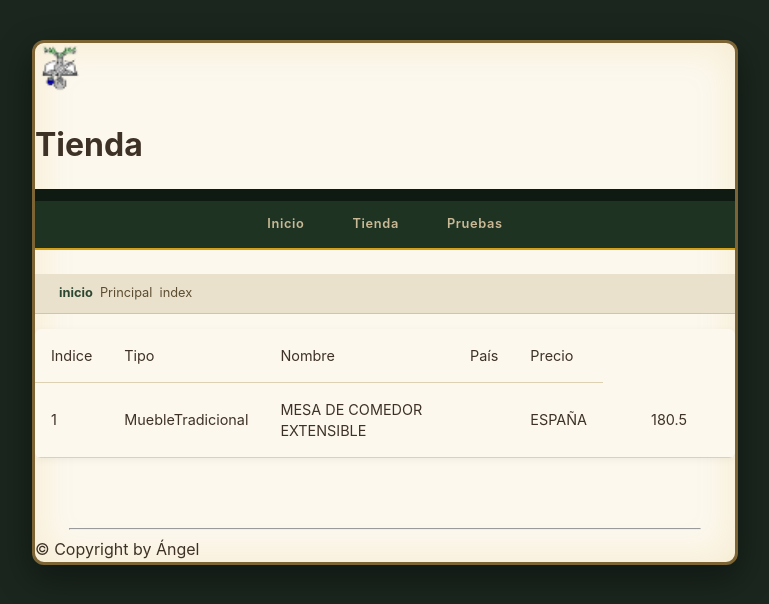
After one commit to aortcla/2026-27_relacion6, a PHP site: page /aplicacion/principal/index.php in a window 1280 px wide. The commit adds this page. Shown: the top 604 px of the page, without its empty margins (255-1024 px from the left). Run offline with PHP 8.4, Linux system fonts and the light colour scheme.

Commit message:
13/11/2026

```diff
--- a/web/aplicacion/plantilla/plantilla.php
+++ b/web/aplicacion/plantilla/plantilla.php
@@ -67,6 +67,8 @@ function inicioCuerpo(string $cabecera, array $ubicacion = [])
             <div class="barraMenu">
                 <ul>
                     <li><a href="/index.php">Inicio</a></li>
+                    <li><a href="/aplicacion/principal/index.php">Tienda</a></li>
+                    <li><a href="/aplicacion/principal/pruebas.php">Pruebas</a></li>
                  </ul>
 
             </div>
--- /dev/null
+++ b/web/aplicacion/principal/index.php
@@ -0,0 +1,53 @@
+<?php
+include_once(dirname(__FILE__) . "/../../cabecera.php");
+
+//controlador
+$barra=[
+    [
+    "TEXTO"=> "inicio",
+    "ENLACE"=> "/index.php"],
+    [
+    "TEXTO"=> "Principal"
+    ],
+    [
+    "TEXTO"=> "index"
+    ],
+];
+
+
+//dibuja la plantilla de la vista
+inicioCabecera("APLICACION PRIMER TRIMESTRE");
+cabecera();
+finCabecera();
+inicioCuerpo("Tienda", $barra);
+cuerpo($arrayMuebles); //llamo a la vista
+finCuerpo();
+// **********************************************************
+
+//vista
+function cabecera() {}
+//vista
+function cuerpo($arrayMuebles)
+{
+?>
+    <table>
+        <thead>
+            <td>Indice</td>
+            <td>Tipo</td>
+            <td>Nombre</td>
+            <td>País</td>
+            <td>Precio</td>
+        </thead>
+        <tbody>
+            <td>1</td>
+            <td><?php echo get_class($arrayMuebles[0]) ?></td>
+            <td><?php echo $arrayMuebles[0]->getNombre() ?><td>
+            <td><?php echo $arrayMuebles[0]->getPais() ?><td>
+            <td><?php echo $arrayMuebles[0]->getPrecio() ?><td>
+        </tbody>
+    </table>
+<?php
+
+
+
+}
--- a/web/cabecera.php
+++ b/web/cabecera.php
@@ -27,3 +27,61 @@ spl_autoload_register(function ($clase){
 include(RUTABASE."/aplicacion/plantilla/plantilla.php");
 
 //creo todos los objetos que necesita mi aplicación
+
+include_once __DIR__ . '/scripts/librerias/validacion.php';
+
+$arrayMuebles = [
+    new MuebleTradicional(
+    nombre: "Mesa de comedor extensible",
+    fabricante: "Carpintería Ibérica",
+    pais: "ESPAÑA",
+    anio: 2023,
+    fechaIniVenta: "01/06/2023",
+    fechaFinVenta: "31/12/2035",
+    precio: 180.50,
+    peso: 45.0,
+    serie: "S02"
+),
+    new MuebleTradicional(
+    nombre: "Estantería de nogal",
+    fabricante: "Mobiliario Italiano",
+    pais: "ITALIA",
+    anio: 2021,
+    fechaIniVenta: "15/09/2021",
+    fechaFinVenta: "31/12/2028",
+    precio: 120.00,
+    peso: 30.5,
+    serie: "S08"
+),
+    new MuebleTradicional(
+    nombre: "Cómoda de 4 cajones",
+    fabricante: "WoodCraft Design",
+    pais: "ALEMANIA",
+    anio: 2024,
+    fechaIniVenta: "01/02/2024",
+    fechaFinVenta: "31/12/2040",
+    precio: 210.75,
+    peso: 55.0,
+    serie: "S15"
+),
+    new MubleReciclado(
+    nombre: "Banco de jardín de madera recuperada",
+    fabricante: "EcoMuebles Sur",
+    pais: "ESPAÑA",
+    anio: 2024,
+    fechaIniVenta: "01/03/2024",
+    fechaFinVenta: "31/12/2038",
+    precio: 130.00,
+    porcentajeReciclado: 90
+),
+    new MubleReciclado(
+    nombre: "Estantería industrial reciclada",
+    fabricante: "ReDesign Lab",
+    pais: "ITALIA",
+    anio: 2022,
+    fechaIniVenta: "15/08/2022",
+    fechaFinVenta: "31/12/2030",
+    precio: 160.25,
+    porcentajeReciclado: 75
+)
+];
--- a/web/estilos/base.css
+++ b/web/estilos/base.css
@@ -1,10 +1,10 @@
-@charset "UTF8";
+@charset "UTF-8";
 
 body {
-  background-color: #0c0d12;
+  background-color: #1a261e;
   font-size: 16px;
   font-family: -apple-system, BlinkMacSystemFont, "Segoe UI", Roboto, Helvetica, Arial, sans-serif;
-  color: #1d1d1f;
+  color: #3e3226;
   line-height: 1.47059;
   margin: 0;
   padding: 40px 20px;
@@ -12,61 +12,63 @@ body {
 
 #documento {
   margin: 0 auto;
-  background-color: #f6f7f2;
+  background-color: #fcf8ee;
   width: 700px;
-  border-radius: 18px;
-  box-shadow: 0px 12px 40px rgba(24c, 238, 10, 0.15), 0px 0px 20px rgba(0, 255, 102, 0.1);
+  border-radius: 12px;
+  box-shadow: 0px 12px 35px rgba(0, 0, 0, 0.4), inset 0 0 40px rgba(212, 160, 23, 0.15);
   overflow: hidden;
-  border: 1px solid #fcee0a;
+  border: 3px solid #7c6435;
 }
 
 #cabecera {
-  background: linear-gradient(90deg, #fcee0a 0%, #10141d 100%);
+  background: linear-gradient(135deg, #2b4731 0%, #17271b 100%);
   padding: 24px 32px;
   display: flex;
   align-items: center;
   justify-content: space-between;
-  border-bottom: 3px solid #00ff66;
+  border-bottom: 3px solid #d4a017;
 }
 
 #cabecera #logo {
   width: 60px;
   height: 40px;
   object-fit: contain;
-  filter: drop-shadow(0px 0px 4px rgba(0, 255, 102, 0.6));
+  filter: drop-shadow(0px 0px 6px rgba(212, 160, 23, 0.7));
 }
 
 #cabecera #titulo {
-  font-size: 1.3rem;
+  font-size: 1.4rem;
   font-style: normal;
-  font-weight: 600;
-  color: #ffffff;
-  letter-spacing: -0.022em;
+  font-weight: 700;
+  color: #f3e5ab;
+  letter-spacing: 0.05em;
   margin: 0;
-  text-shadow: 2px 2px 0px rgba(0, 0, 0, 0.8);
+  text-shadow: 2px 2px 4px rgba(0, 0, 0, 0.6);
+  font-family: "Georgia", serif;
 }
 
 .boton {
-  background-color: #00ff66;
-  color: #0c0d12;
-  border: none;
-  padding: 8px 16px;
-  border-radius: 980px;
+  background: linear-gradient(180deg, #d4a017 0%, #aa7c11 100%);
+  color: #2b1d0c;
+  border: 2px solid #5a400a;
+  padding: 8px 18px;
+  border-radius: 6px;
   font-size: 0.85rem;
-  font-weight: 600;
+  font-weight: 700;
   cursor: pointer;
   display: inline-block;
-  transition: background-color 0.2s ease, transform 0.2s ease, box-shadow 0.2s ease;
+  transition: all 0.2s ease;
+  box-shadow: 0 4px 6px rgba(0,0,0,0.2);
 }
 
 .boton a {
   text-decoration: none;
-  color: #0c0d12;
+  color: #2b1d0c;
 }
 
 .boton a:visited {
   text-decoration: none;
-  color: #0c0d12;
+  color: #2b1d0c;
 }
 
 .boton a:hover {
@@ -75,93 +77,130 @@ body {
 }
 
 .boton:hover {
-  background-color: #fcee0a;
-  color: #0c0d12;
-  box-shadow: 0px 0px 12px rgba(252, 238, 10, 0.7);
-  transform: scale(1.02);
+  background: linear-gradient(180deg, #e6b325 0%, #c28f14 100%);
+  color: #1a1207;
+  box-shadow: 0px 0px 10px rgba(212, 160, 23, 0.8);
+  transform: translateY(-1px);
 }
+
+/* ESTILO GENERAL PARA TABLAS */
+table {
+  width: 100%;
+  border-collapse: collapse;
+  background-color: #fcf8ee;
+  font-size: 0.9rem;
+  margin: 15px 0;
+  box-shadow: 0 2px 8px rgba(0, 0, 0, 0.05);
+  border-radius: 6px;
+  overflow: hidden;
+}
+
+table th {
+  background-color: #2b4731;
+  color: #d4a017;
+  font-weight: 700;
+  text-align: left;
+  padding: 16px;
+  border-bottom: 3px solid #d4a017;
+  font-size: 0.85rem;
+  letter-spacing: 0.03em;
+  font-family: "Georgia", serif;
+}
+
+table td {
+  padding: 16px;
+  border-bottom: 1px solid #dcd1b3;
+  color: #3e3226;
+}
+
+table tr:nth-child(even) {
+  background-color: #f4efe2;
+  color: #3e3226;
+}
+/* FIN ESTILO GENERAL PARA TABLAS */
 
 .tabla {
   width: 100%;
   border-collapse: collapse;
-  background-color: #ffffff;
+  background-color: #fcf8ee;
   font-size: 0.9rem;
 }
 
 .tabla th {
-  background-color: #10141d;
-  color: #fcee0a;
-  font-weight: 600;
+  background-color: #2b4731;
+  color: #d4a017;
+  font-weight: 700;
   text-align: left;
   padding: 16px;
-  border-bottom: 2px solid #00ff66;
-  font-size: 0.8rem;
-  letter-spacing: -0.01em;
+  border-bottom: 3px solid #d4a017;
+  font-size: 0.85rem;
+  letter-spacing: 0.03em;
+  font-family: "Georgia", serif;
 }
 
 .tabla td {
   padding: 16px;
-  border-bottom: 1px solid #e2e4d9;
-  color: #1d1d1f;
+  border-bottom: 1px solid #dcd1b3;
+  color: #3e3226;
 }
 
 .tabla tr.par {
-  background-color: #fbfbfa;
-  color: #1d1d1f;
+  background-color: #f4efe2;
+  color: #3e3226;
 }
 
 #pie {
-  background-color: #06070a;
-  color: #fcee0a;
+  background-color: #17271b;
+  color: #c9b996;
   font-size: 0.75rem;
   padding: 24px;
   text-align: center;
-  border-top: 2px solid #00ff66;
+  border-top: 2px solid #d4a017;
   line-height: 1.6;
   font-weight: 600;
 }
 
 #pie footer hr {
   border: 0;
-  border-top: 1px solid #00ff66;
+  border-top: 1px solid #d4a017;
   margin-bottom: 12px;
-  opacity: 0.3;
+  opacity: 0.4;
 }
 
 .for_texto {
-  border: 1px solid #10141d;
-  background-color: #ffffff;
+  border: 2px solid #b59f78;
+  background-color: #fffefb;
   padding: 12px;
   margin: 6px 0;
-  border-radius: 8px;
+  border-radius: 6px;
   font-size: 0.9rem;
   width: 100%;
   box-sizing: border-box;
   font-family: inherit;
-  color: #1d1d1f;
+  color: #3e3226;
   transition: border-color 0.2s ease, box-shadow 0.2s ease;
 }
 
 .for_texto:focus {
   outline: none;
-  border-color: #00ff66;
-  box-shadow: 0px 0px 8px rgba(0, 255, 102, 0.4);
+  border-color: #d4a017;
+  box-shadow: 0px 0px 8px rgba(212, 160, 23, 0.5);
 }
 
 .error {
-  background-color: #ffebeb;
-  color: #ff0055;
-  border: 1px solid #ff0055;
+  background-color: #fae6e6;
+  color: #8b0000;
+  border: 2px solid #b33939;
   padding: 14px 16px;
-  border-radius: 8px;
+  border-radius: 6px;
   font-size: 0.9rem;
-  font-weight: 500;
+  font-weight: 600;
 }
 
 .barraMenu {
-  background-color: #10141d;
+  background-color: #1f3323;
   padding: 0;
-  border-bottom: 2px solid #00ff66;
+  border-bottom: 2px solid #d4a017;
 }
 
 .barraMenu ul {
@@ -183,43 +222,45 @@ body {
 .barraMenu ul li a {
   display: block;
   text-decoration: none;
-  color: #8892b0;
-  font-weight: 500;
-  font-size: 0.75rem;
-  letter-spacing: -0.01em;
+  color: #c9b996;
+  font-weight: 600;
+  font-size: 0.8rem;
+  letter-spacing: 0.05em;
   padding: 14px 24px;
-  transition: color 0.2s ease;
+  transition: color 0.2s ease, background-color 0.2s ease;
 }
 
 .barraMenu ul li a:hover {
-  color: #00ff66;
-  text-shadow: 0px 0px 5px #00ff66;
+  color: #d4a017;
+  background-color: rgba(212, 160, 23, 0.1);
+  text-shadow: 0px 0px 6px rgba(212, 160, 23, 0.6);
 }
 
 #barraLogin {
-  background-color: #06070a;
-  color: #fcee0a;
+  background-color: #0f1a12;
+  color: #d4a017;
   font-size: 0.8rem;
   text-align: right;
   padding: 6px 24px;
-  font-weight: 600;
+  font-weight: 700;
+  letter-spacing: 0.03em;
 }
 
 #barraUbicacion {
-  background-color: #eaebd9;
+  background-color: #eae1cc;
   padding: 10px 24px;
   font-size: 0.8rem;
-  color: #4c523c;
-  border-bottom: 1px solid #c8cbd0;
+  color: #5c4d32;
+  border-bottom: 1px solid #d3c5a3;
 }
 
 #barraUbicacion a {
-  color: #10141d;
+  color: #2b4731;
   text-decoration: none;
-  font-weight: 600;
+  font-weight: 700;
 }
 
 #barraUbicacion a:hover {
-  color: #00ff66;
+  color: #d4a017;
   text-decoration: underline;
 }
--- a/web/scripts/clases/MubleReciclado.php
+++ b/web/scripts/clases/MubleReciclado.php
@@ -5,7 +5,6 @@ final class MubleReciclado extends MuebleBase{
 private int $_porcentajeReciclado = 10;
 
 
-#[Override]
 public function __construct(string $nombre, string $fabricante = "FaMu:", string $pais = "ESPAÑA", int $anio = 2020,
                              string $fechaIniVenta = "01/01/2020", string $fechaFinVenta = "31/12/2040", float $precio = 30,
                               int $porcentajeReciclado = 10){
--- a/web/scripts/clases/MuebleBase.php
+++ b/web/scripts/clases/MuebleBase.php
@@ -3,7 +3,7 @@ abstract class MuebleBase {
 
 const MAXIMO_MUEBLES = 5;
 
-private static int $_mueblesCreados;
+private static int $_mueblesCreados = 0;
 
 private string $_nombre;
 private string $_fabricante = "FaMu:";
@@ -12,6 +12,8 @@ private int $_anio = 2020;
 private string $_fechaIniVenta = "01/01/2020";
 private string $_fechaFinVenta = "31/12/2040";
 private float $_precio = 30;
+
+private Caracteristicas $caracteristicas;
 
 public function __construct(string $nombre, string $fabricante = "FaMu:", string $pais = "ESPAÑA", int $anio = 2020,
                            string $fechaIniVenta = "01/01/2020", string $fechaFinVenta = "31/12/2040", float $precio = 30){
@@ -149,7 +151,7 @@ abstract function damePropiedadesAdicionales();
  *
  * @return bool
  */
-static function puedeCrear(&$num):bool{
+static function puedeCrear(int &$num):bool{
     $num = self::MAXIMO_MUEBLES - self::$_mueblesCreados;
 
     if(self::$_mueblesCreados < self::MAXIMO_MUEBLES){
@@ -167,10 +169,32 @@ static function puedeCrear(&$num):bool{
  */
 public function __toString():string{
 
-    $cadena = "MUEBLE de clase ".get_class($this)." con nombre {$this->_nombre}, fabricante {$this->_fabricante}, fabricado en {$this->_pais}
-    a partir del año {$this->_anio}, vendido desde {$this->_fechaIniVenta} hasta {$this->_fechaFinVenta}, precio {$this->_precio}";
+    $cadena = "MUEBLE de clase ".get_class($this)." con nombre {$this->_nombre}, fabricante {$this->_fabricante},
+    fabricado en {$this->_pais} a partir del año {$this->_anio}, vendido desde {$this->_fechaIniVenta}
+     hasta {$this->_fechaFinVenta}, precio {$this->_precio}, caracteristicas {$this->caracteristicas}";
 
     return $cadena;
+}
+
+public function anadirCaracteristicas(string $nombre, mixed $valor, mixed ...$demas){
+
+    $this->caracteristicas->__set($nombre, $valor);
+
+    if(count($demas) % 2 !== 0){
+        array_pop($demas);
+    }
+
+    for ($i = 0; $i < count($demas); $i += 2) {
+        $nom = $demas[$i];
+        $val = $demas[$i + 1];
+
+        $this->caracteristicas->__set($nom, $val);
+    }
+
+}
+
+public function getCaracteristicas():Caracteristicas{
+    return $this->caracteristicas;
 }
 
  //Se deshabilita la sobrecarga dinámica de propiedades
--- a/web/scripts/clases/MuebleTradicional.php
+++ b/web/scripts/clases/MuebleTradicional.php
@@ -5,7 +5,6 @@ final class MuebleTradicional extends MuebleBase{
 private float $_peso = 15;
 private string $_serie = "S01";
 
-#[Override]
 public function __construct(string $nombre, string $fabricante = "FaMu:", string $pais = "ESPAÑA",
                              int $anio = 2020, string $fechaIniVenta = "01/01/2020", string $fechaFinVenta = "31/12/2040",
                               float $precio = 30, float $peso = 15, string $serie = "S01")
```
Also changed, not shown: web/aplicacion/principal/pruebas.php (added, +38 -0 lines), web/scripts/clases/Caracteristicas.php (added, +91 -0 lines).
